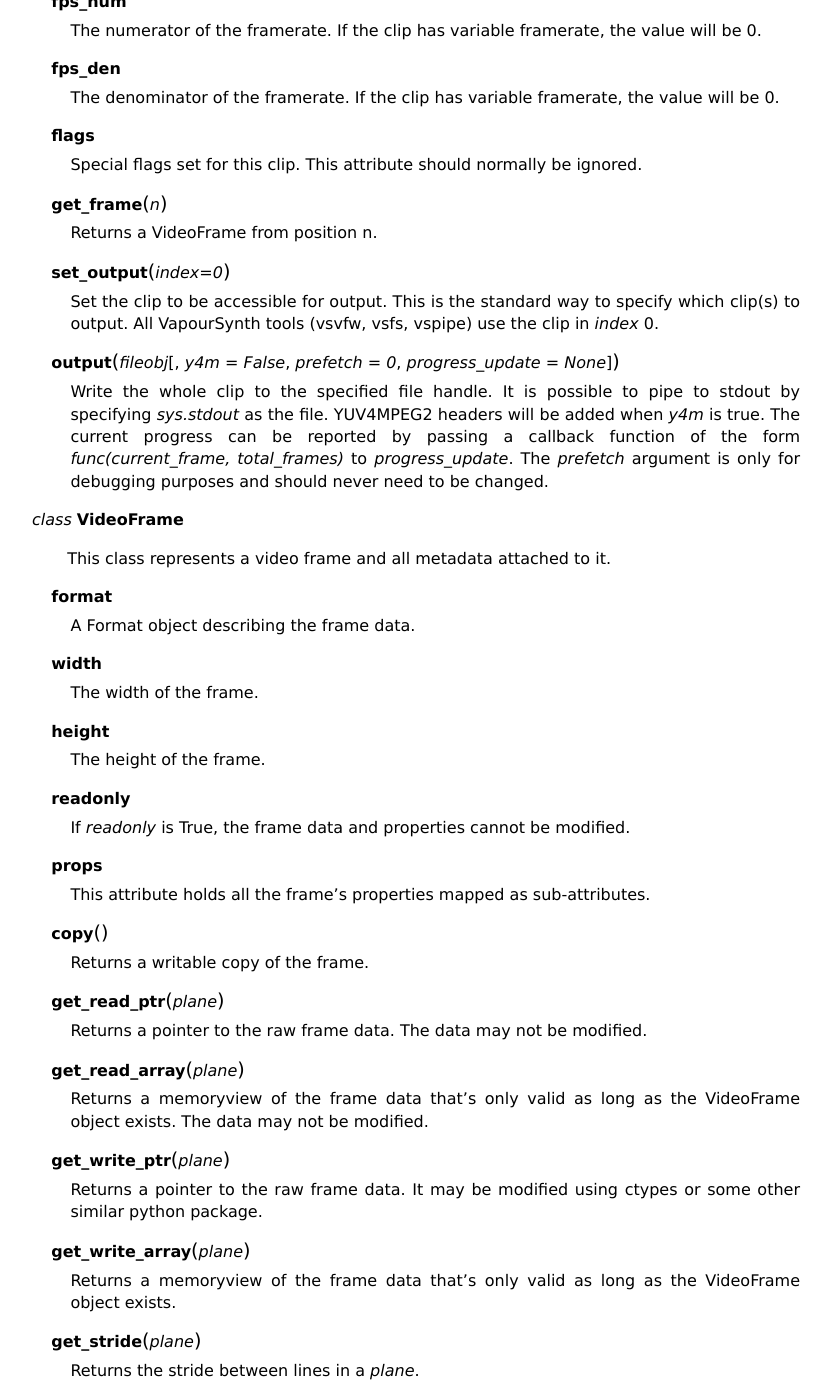
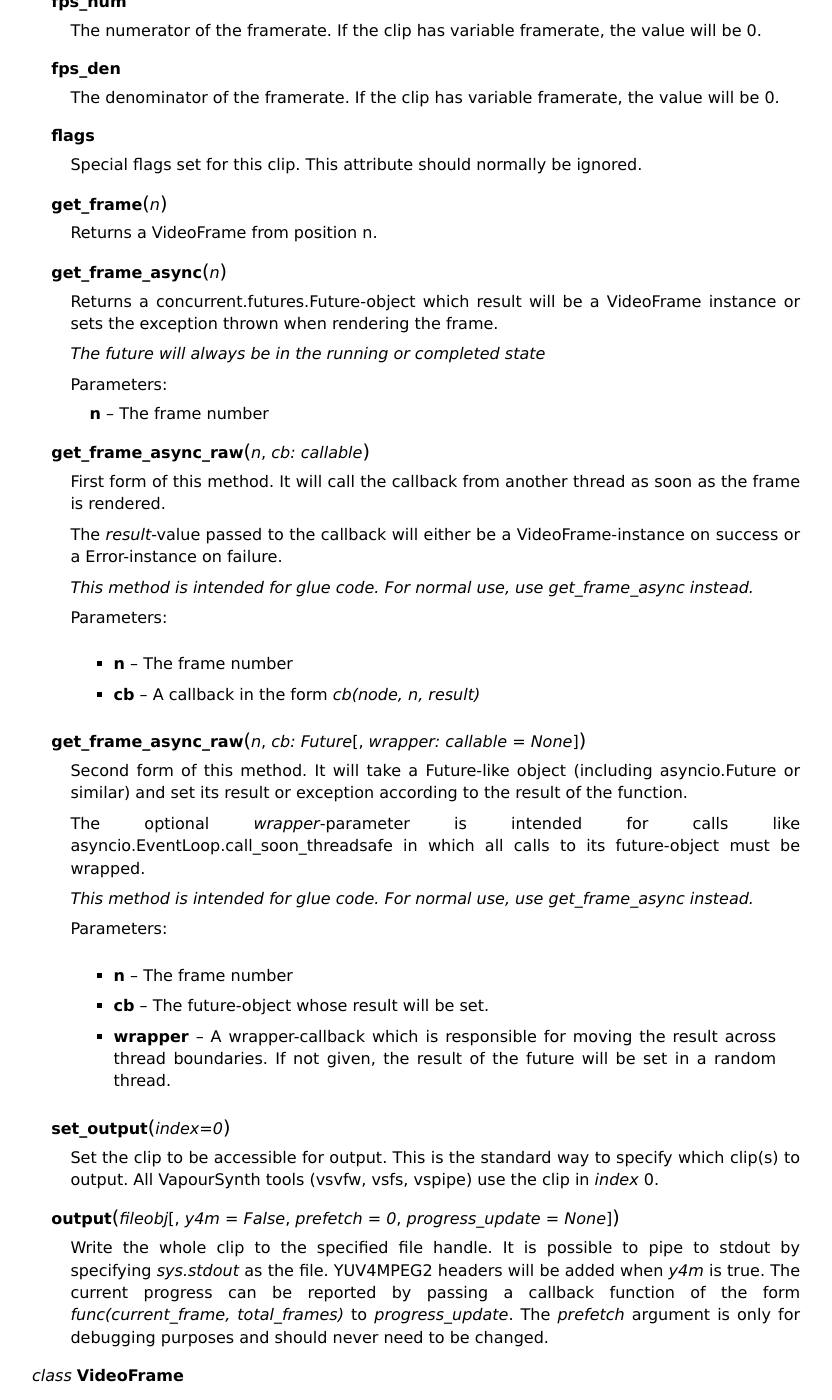
Before and after one commit to vapoursynth/vapoursynth, a Sphinx documentation site: the page built from doc/pythonreference.rst, in a window 1280 px wide and 1400 px high, scrolled down 4971 px. Shown: the whole window, without its empty margins (48-880 px from the left). Built offline with Sphinx 7.4.7, drawn with Linux system fonts in a browser that asks for light colours; formulas are drawn with MathJax 3.

Commit message:
Two things
* Add documentation to the two new functions.
* Actually decode the error-messages correctly.

```diff
--- a/doc/pythonreference.rst
+++ b/doc/pythonreference.rst
@@ -287,6 +287,42 @@ Classes and Functions
 
       Returns a VideoFrame from position n.
 
+   .. py:method:: get_frame_async(n)
+
+      Returns a concurrent.futures.Future-object which result will be a VideoFrame instance or sets the
+      exception thrown when rendering the frame.
+
+      *The future will always be in the running or completed state*
+
+      :param n: The frame number
+
+   .. py:method:: get_frame_async_raw(n, cb: callable)
+
+      First form of this method. It will call the callback from another thread as soon as the frame is rendered.
+
+      The `result`-value passed to the callback will either be a VideoFrame-instance on success or a Error-instance
+      on failure.
+
+      *This method is intended for glue code. For normal use, use get_frame_async instead.*
+
+      :param n: The frame number
+      :param cb: A callback in the form `cb(node, n, result)`
+
+   .. py:method:: get_frame_async_raw(n, cb: Future[, wrapper: callable = None])
+
+      Second form of this method. It will take a Future-like object (including asyncio.Future or similar)
+      and set its result or exception according to the result of the function.
+
+      The optional `wrapper`-parameter is intended for calls like asyncio.EventLoop.call_soon_threadsafe in which
+      all calls to its future-object must be wrapped.
+
+      *This method is intended for glue code. For normal use, use get_frame_async instead.*
+
+      :param n: The frame number
+      :param cb: The future-object whose result will be set.
+      :param wrapper: A wrapper-callback which is responsible for moving the result across thread boundaries. If not
+                      given, the result of the future will be set in a random thread.
+
    .. py:method:: set_output(index = 0)
 
       Set the clip to be accessible for output. This is the standard way to
```
Also changed, not shown: 1 other file.
